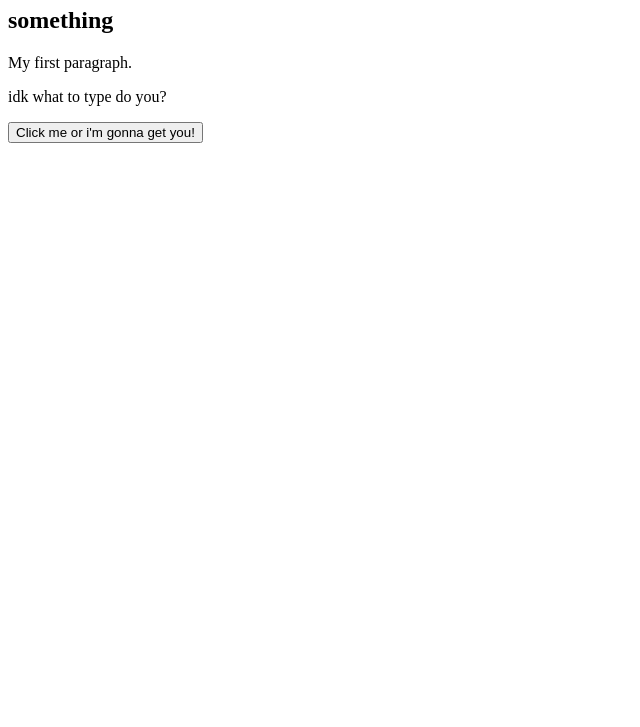
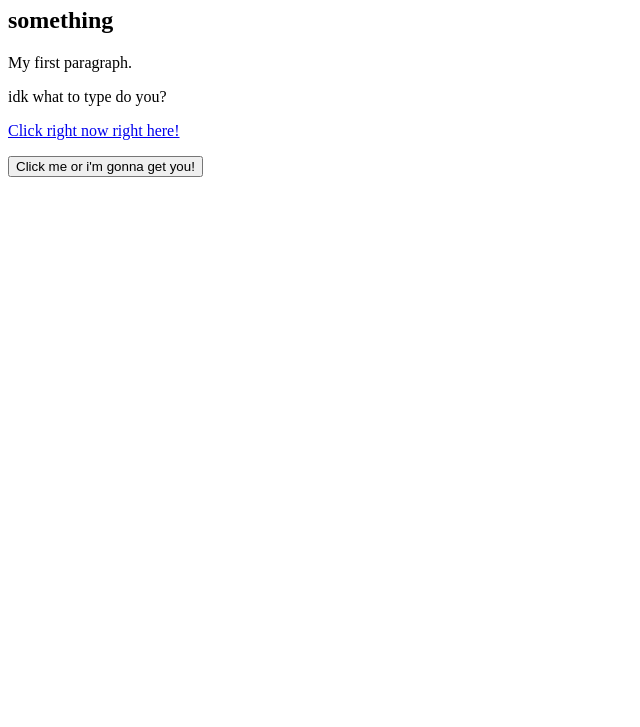
Before and after one commit to HenryFrom2007/my-website-thing-blah-blah-blah, a plain HTML site: page index.html in a window 1280 px wide. Shown: the part 73-800 px from the top of the page, without its empty margins (0-640 px from the left). Drawn offline with Linux system fonts and the light colour scheme.

Commit message:
we don't talk about bruno no no no

```diff
--- a/index.html
+++ b/index.html
@@ -6,6 +6,7 @@
   <h2>something</h2>
 <p>My first paragraph.</p>
   <p>idk what to type do you?</p>
+ <p><a href="index.html">Click right now right here!</a></p>
 
 <button type="button" onclick="alert('finally took a while!')">Click me or i'm gonna get you!</button>
 
```
